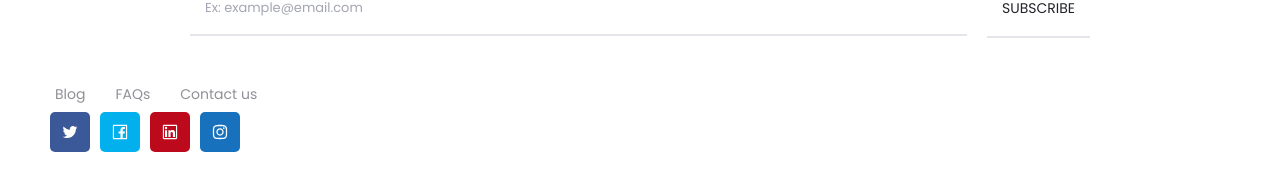
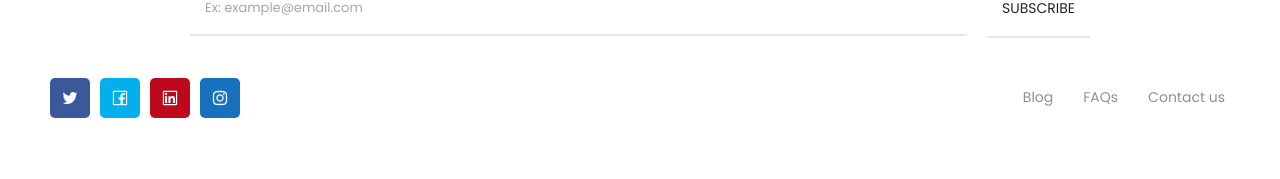
Before and after one commit to truongducthang/travel, a React (Create React App) app in the folder frontend/: page / in a window 1280 px wide. Shown: the part 2606-2785 px from the top of the page. After the commit the page ends 2754 px from the top, so only its background shows below. Built offline with nearby package versions, Linux system fonts and the light colour scheme.

Commit message:
Order Footer _ bottom

```diff
--- a/frontend/src/common/Footer/FooterInfo/_FooterInfo.scss
+++ b/frontend/src/common/Footer/FooterInfo/_FooterInfo.scss
@@ -3,18 +3,19 @@
   padding: 0 4rem 3rem;
   display: flex;
   justify-content: space-between;
-  flex-flow: wrap;
+  flex-wrap: wrap;
 
   &:before {
     content: '';
     display: block;
     border-top: 1px solid #f1f2f4;
     margin-bottom: 3rem;
+    order:1;
   }
 }
 .footer_menu {
+  order:2;
   display: flex;
-  width: 100%;
   align-items: center;
   &__item {
     color: #909097;
```
